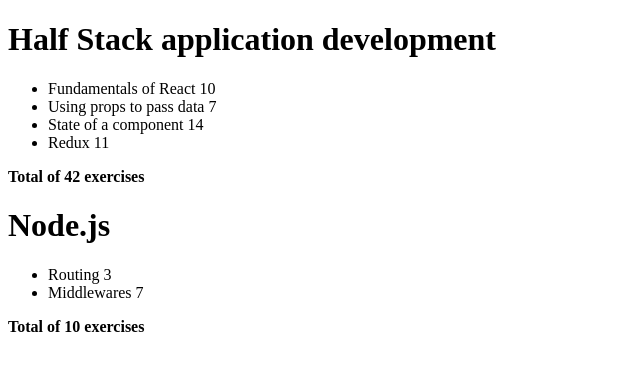
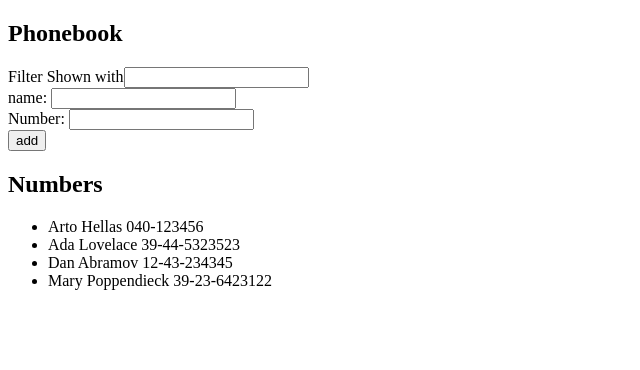
Before and after one commit to Sxnny-s/fullstackopen, a React (Vite) app in the folder Exercises 1.1.-1.2/my-react-app/: page / in a window 1280 px wide. Shown: the top 370 px of the page, without its empty margins (0-640 px from the left). Built offline with nearby package versions, Linux system fonts and the light colour scheme.

Commit message:
part 2 b

```diff
--- a/Exercises 1.1.-1.2/my-react-app/src/App.jsx
+++ b/Exercises 1.1.-1.2/my-react-app/src/App.jsx
@@ -1,86 +1,71 @@
+import { useState } from 'react'
 
-const Content = ({part}) => {
-  return (
-    <li>{part.name} {part.exercises}</li>
-  )
-}
-const Total = ({part}) => {
-  return (
-    <strong>Total of {part} exercises</strong>
-  )
+const App = () => {
+  const [persons, setPersons] = useState([
+    { name: 'Arto Hellas', number: '040-123456', id: 1 },
+    { name: 'Ada Lovelace', number: '39-44-5323523', id: 2 },
+    { name: 'Dan Abramov', number: '12-43-234345', id: 3 },
+    { name: 'Mary Poppendieck', number: '39-23-6423122', id: 4 }
+  ])
+
+  const [newName, setNewName] = useState('')
+  const [newNumber, setNewNumber] = useState('')
+  const [newFilter, setNewFilter] = useState('')
+
+
+  const handleNewName = (e) => {
+    setNewName(e.target.value)
+
   }
 
-const Course = ({course}) => {
-  return (
-    <>
-    <h1>{course.name}</h1>
+  const handleNewNumber = (e) => {
+    setNewNumber(e.target.value)
+  }
 
-    <ul>
-      {course.parts.map(part =>
-        <Content  key={part.id} part={part} />
-      )}
-    </ul>
+  const handleNewFilter = (e) => {
+    setNewFilter(e.target.value)
 
-    <Total part={course.parts.reduce((a,c) => a + c.exercises,0)} />
-
-    </>
-
-
-  )
   }
 
 
 
-const App = () => {
-  const courses = [
-    {
-      name: 'Half Stack application development',
-      id: 1,
-      parts: [
-        {
-          name: 'Fundamentals of React',
-          exercises: 10,
-          id: 1
-        },
-        {
-          name: 'Using props to pass data',
-          exercises: 7,
-          id: 2
-        },
-        {
-          name: 'State of a component',
-          exercises: 14,
-          id: 3
-        },
-        {
-          name: 'Redux',
-          exercises: 11,
-          id: 4
+  const addName = (e) => {
+    e.preventDefault()
+    const newPerson = { name: newName, number: newNumber}
+    {if(persons.some(people => people.name === newName)){
+      alert(`${newName} is already added to phonebook`)
+    }else{
+      setPersons(persons.concat(newPerson))
+      setNewName('')
+      setNewNumber('')
+    }}
   }
-      ]
-    },
-    {
-      name: 'Node.js',
-      id: 2,
-      parts: [
-        {
-          name: 'Routing',
-          exercises: 3,
-          id: 1
-        },
-        {
-          name: 'Middlewares',
-          exercises: 7,
-          id: 2
-        }
-      ]
-    }
-  ]
 
 
+  return (
+    <div>
+      <h2>Phonebook</h2>
+      <div>Filter Shown with<input value={newFilter} onChange={handleNewFilter}/></div>
+      <form onSubmit={addName}>
+        <div>
+          name: <input value={newName} onChange={handleNewName} />
+        </div>
+        <div>
+          Number: <input value={newNumber} onChange={handleNewNumber}/>
+        </div>
+        <div>
+          <button type="submit">add</button>
+        </div>
+      </form >
+      <h2>Numbers</h2>
+      <ul>
+          {persons.filter(people => people.name.toLowerCase().includes(newFilter.toLowerCase())).map((people) =>
+            <li key={people.name}>{people.name} {people.number}</li>
+          )}
+      </ul>
 
-  return courses.map(course =>  <Course key={course.id} course={course} />)
-
+    </div>
+  )
 }
 
 export default App
--- a/Exercises 1.1.-1.2/my-react-app/src/main.jsx
+++ b/Exercises 1.1.-1.2/my-react-app/src/main.jsx
@@ -2,4 +2,24 @@
 
 import App from './App'
 
-ReactDOM.createRoot(document.getElementById('root')).render(<App />)
+const notes = [
+  {
+    id: 1,
+    content: 'HTML is easy',
+    important: true
+  },
+  {
+    id: 2,
+    content: 'Browser can execute only JavaScript',
+    important: false
+  },
+  {
+    id: 3,
+    content: 'GET and POST are the most important methods of HTTP protocol',
+    important: true
+  }
+]
+
+ReactDOM.createRoot(document.getElementById('root')).render(
+  <App notes={notes} />
+)
```
Also changed, not shown: Exercises 1.1.-1.2/my-react-app/src/components/Note.jsx (added, +7 -0 lines). Lines whose indentation alone changed are shown as unchanged.
